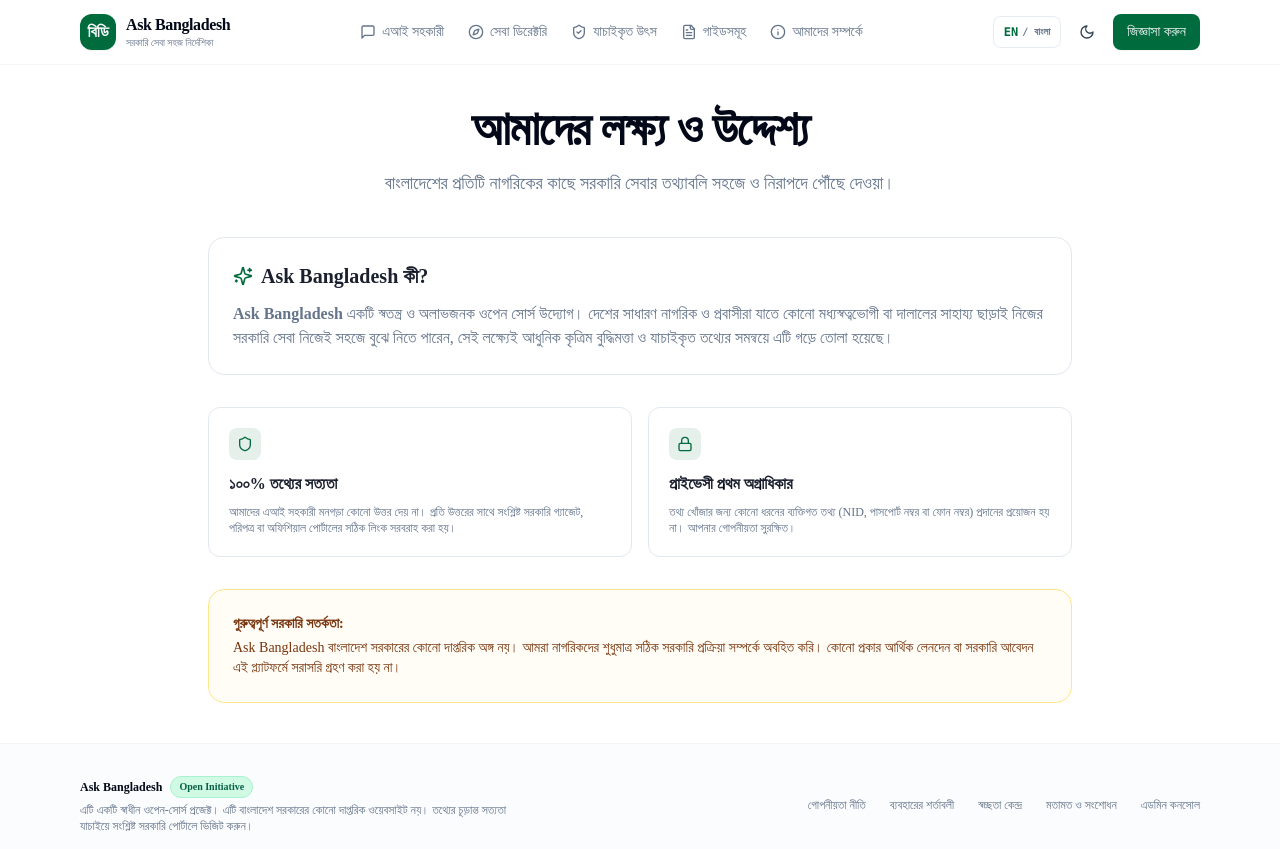
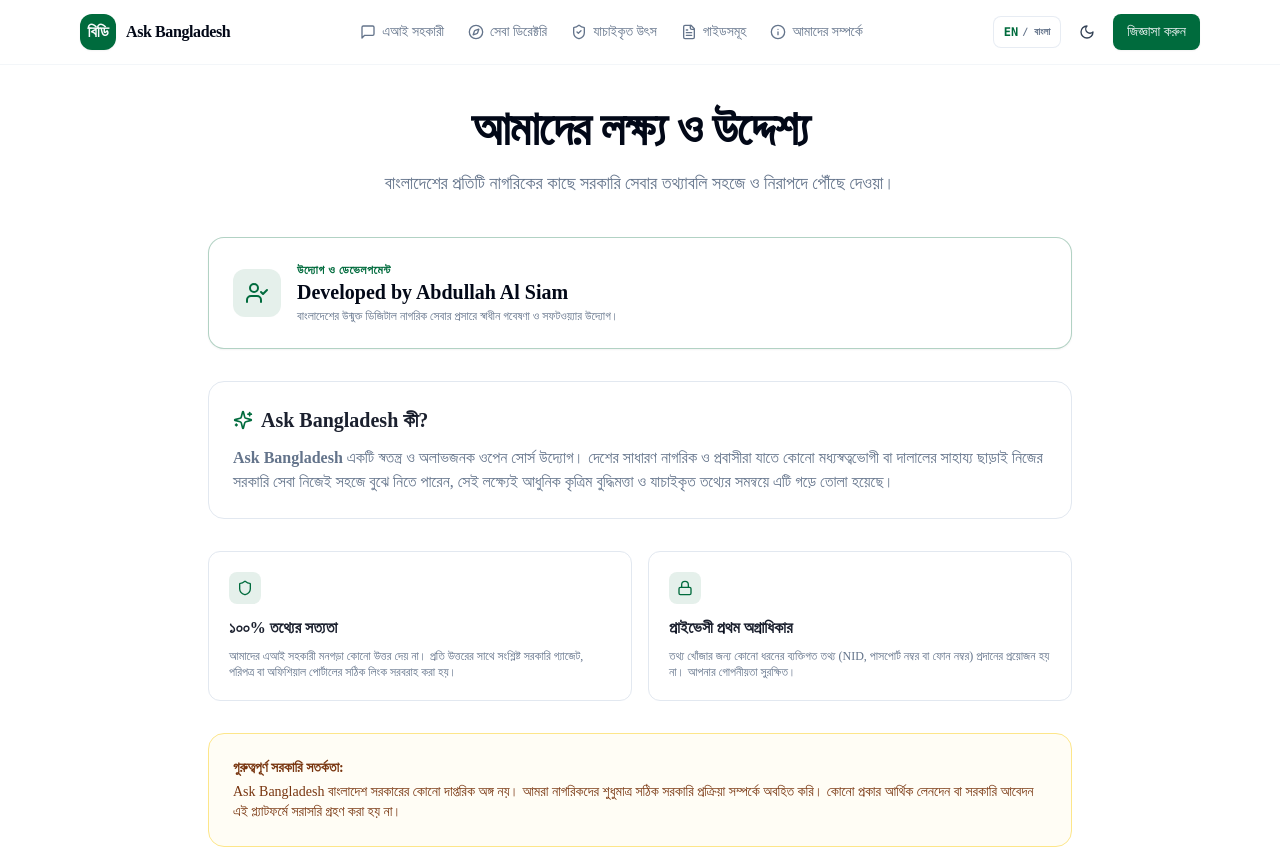
Before and after one commit to dedsecisamood/ask-bangladesh, a Next.js app: page /about in a window 1280 px wide. Shown: the top 849 px of the page. Built offline with nearby package versions, Linux system fonts and the light colour scheme.

Commit message:
feat(branding): add Developed by Abdullah Al Siam to About Us and remove tagline beneath Ask Bangladesh

```diff
--- a/src/app/about/page.tsx
+++ b/src/app/about/page.tsx
@@ -1,31 +1,62 @@
-import { Shield, Sparkles, Lock, Users } from "lucide-react";
-import type { Metadata } from "next";
+"use client";
 
-export const metadata: Metadata = {
-  title: "আমাদের সম্পর্কে — Ask Bangladesh",
-  description: "Ask Bangladesh প্রজেক্টের লক্ষ্য, উদ্দেশ্য এবং পরিচালনার নীতিসমূহ।",
-};
+import { Shield, Sparkles, Lock, UserCheck } from "lucide-react";
+import { useLanguage } from "@/components/language-provider";
 
 export default function AboutPage() {
+  const { language } = useLanguage();
+  const isEn = language === "en";
+
   return (
     <div className="container max-w-4xl mx-auto px-4 py-10">
       <div className="mb-10 text-center">
         <h1 className="text-3xl md:text-5xl font-extrabold tracking-tight mb-4">
-          আমাদের লক্ষ্য ও উদ্দেশ্য
+          {isEn ? "About Ask Bangladesh" : "আমাদের লক্ষ্য ও উদ্দেশ্য"}
         </h1>
         <p className="text-base md:text-lg text-muted-foreground max-w-2xl mx-auto">
-          বাংলাদেশের প্রতিটি নাগরিকের কাছে সরকারি সেবার তথ্যাবলি সহজে ও নিরাপদে পৌঁছে দেওয়া।
+          {isEn
+            ? "Empowering every citizen and overseas Bangladeshi with verified, transparent, and accessible public service information."
+            : "বাংলাদেশের প্রতিটি নাগরিকের কাছে সরকারি সেবার তথ্যাবলি সহজে ও নিরাপদে পৌঁছে দেওয়া।"}
         </p>
       </div>
 
       <div className="prose dark:prose-invert max-w-none space-y-8 text-foreground/90 leading-relaxed">
+        {/* Creator Attribution Section */}
+        <section className="p-6 rounded-2xl bg-card border border-primary/30 shadow-sm flex items-center gap-4">
+          <div className="w-12 h-12 rounded-xl bg-primary/10 flex items-center justify-center text-primary flex-shrink-0">
+            <UserCheck className="w-6 h-6" />
+          </div>
+          <div>
+            <div className="text-xs font-semibold text-primary uppercase tracking-wider">
+              {isEn ? "Engineering & Initiative" : "উদ্যোগ ও ডেভেলপমেন্ট"}
+            </div>
+            <div className="text-lg md:text-xl font-bold text-foreground">
+              Developed by Abdullah Al Siam
+            </div>
+            <p className="text-xs text-muted-foreground mt-0.5">
+              {isEn
+                ? "Independent research and software development for open digital public infrastructure in Bangladesh."
+                : "বাংলাদেশের উন্মুক্ত ডিজিটাল নাগরিক সেবার প্রসারে স্বাধীন গবেষণা ও সফটওয়্যার উদ্যোগ।"}
+            </p>
+          </div>
+        </section>
+
+        {/* Mission Description */}
         <section className="p-6 rounded-2xl bg-card border border-border">
           <h2 className="text-xl font-bold flex items-center gap-2 mb-3">
             <Sparkles className="w-5 h-5 text-primary" />
-            <span>Ask Bangladesh কী?</span>
+            <span>{isEn ? "What is Ask Bangladesh?" : "Ask Bangladesh কী?"}</span>
           </h2>
           <p className="text-sm md:text-base text-muted-foreground">
-            <strong>Ask Bangladesh</strong> একটি স্বতন্ত্র ও অলাভজনক ওপেন সোর্স উদ্যোগ। দেশের সাধারণ নাগরিক ও প্রবাসীরা যাতে কোনো মধ্যস্বত্বভোগী বা দালালের সাহায্য ছাড়াই নিজের সরকারি সেবা নিজেই সহজে বুঝে নিতে পারেন, সেই লক্ষ্যেই আধুনিক কৃত্রিম বুদ্ধিমত্তা ও যাচাইকৃত তথ্যের সমন্বয়ে এটি গড়ে তোলা হয়েছে।
+            {isEn ? (
+              <>
+                <strong>Ask Bangladesh</strong> is an independent open-source AI platform designed to help citizens understand and navigate Bangladesh government services without middlemen or misinformation. The system operates strictly via Retrieval-Augmented Generation (RAG) grounded in official government gazettes, circulars, and portals.
+              </>
+            ) : (
+              <>
+                <strong>Ask Bangladesh</strong> একটি স্বতন্ত্র ও অলাভজনক ওপেন সোর্স উদ্যোগ। দেশের সাধারণ নাগরিক ও প্রবাসীরা যাতে কোনো মধ্যস্বত্বভোগী বা দালালের সাহায্য ছাড়াই নিজের সরকারি সেবা নিজেই সহজে বুঝে নিতে পারেন, সেই লক্ষ্যেই আধুনিক কৃত্রিম বুদ্ধিমত্তা ও যাচাইকৃত তথ্যের সমন্বয়ে এটি গড়ে তোলা হয়েছে।
+              </>
+            )}
           </p>
         </section>
 
@@ -34,9 +65,13 @@
             <div className="w-8 h-8 rounded-lg bg-primary/10 flex items-center justify-center text-primary mb-3">
               <Shield className="w-4 h-4" />
             </div>
-            <h3 className="font-bold text-base mb-2">১০০% তথ্যের সত্যতা</h3>
+            <h3 className="font-bold text-base mb-2">
+              {isEn ? "100% Factual Grounding" : "১০০% তথ্যের সত্যতা"}
+            </h3>
             <p className="text-xs text-muted-foreground">
-              আমাদের এআই সহকারী মনগড়া কোনো উত্তর দেয় না। প্রতি উত্তরের সাথে সংশ্লিষ্ট সরকারি গ্যাজেট, পরিপত্র বা অফিশিয়াল পোর্টালের সঠিক লিংক সরবরাহ করা হয়।
+              {isEn
+                ? "Our AI does not guess or hallucinate government information. Every claim is cited directly to official Bangladesh government (.gov.bd) portals."
+                : "আমাদের এআই সহকারী মনগড়া কোনো উত্তর দেয় না। প্রতি উত্তরের সাথে সংশ্লিষ্ট সরকারি গ্যাজেট, পরিপত্র বা অফিশিয়াল পোর্টালের সঠিক লিংক সরবরাহ করা হয়।"}
             </p>
           </div>
 
@@ -44,17 +79,25 @@
             <div className="w-8 h-8 rounded-lg bg-primary/10 flex items-center justify-center text-primary mb-3">
               <Lock className="w-4 h-4" />
             </div>
-            <h3 className="font-bold text-base mb-2">প্রাইভেসী প্রথম অগ্রাধিকার</h3>
+            <h3 className="font-bold text-base mb-2">
+              {isEn ? "Privacy by Default" : "প্রাইভেসী প্রথম অগ্রাধিকার"}
+            </h3>
             <p className="text-xs text-muted-foreground">
-              তথ্য খোঁজার জন্য কোনো ধরনের ব্যক্তিগত তথ্য (NID, পাসপোর্ট নম্বর বা ফোন নম্বর) প্রদানের প্রয়োজন হয় না। আপনার গোপনীয়তা সুরক্ষিত।
+              {isEn
+                ? "No registration, no NID, and no passport numbers required. All user inputs are automatically scrubbed and protected."
+                : "তথ্য খোঁজার জন্য কোনো ধরনের ব্যক্তিগত তথ্য (NID, পাসপোর্ট নম্বর বা ফোন নম্বর) প্রদানের প্রয়োজন হয় না। আপনার গোপনীয়তা সুরক্ষিত।"}
             </p>
           </div>
         </section>
 
         <section className="p-6 rounded-2xl border border-amber-200 dark:border-amber-900 bg-amber-50/50 dark:bg-amber-950/20 text-xs md:text-sm text-amber-900 dark:text-amber-200">
-          <h3 className="font-bold mb-1">গুরুত্বপূর্ণ সরকারি সতর্কতা:</h3>
+          <h3 className="font-bold mb-1">
+            {isEn ? "Government Disclaimer:" : "গুরুত্বপূর্ণ সরকারি সতর্কতা:"}
+          </h3>
           <p>
-            Ask Bangladesh বাংলাদেশ সরকারের কোনো দাপ্তরিক অঙ্গ নয়। আমরা নাগরিকদের শুধুমাত্র সঠিক সরকারি প্রক্রিয়া সম্পর্কে অবহিত করি। কোনো প্রকার আর্থিক লেনদেন বা সরকারি আবেদন এই প্ল্যাটফর্মে সরাসরি গ্রহণ করা হয় না।
+            {isEn
+              ? "Ask Bangladesh is an independent educational platform and is not an agency of the Government of Bangladesh. No government financial transactions or applications are processed directly on this website."
+              : "Ask Bangladesh বাংলাদেশ সরকারের কোনো দাপ্তরিক অঙ্গ নয়। আমরা নাগরিকদের শুধুমাত্র সঠিক সরকারি প্রক্রিয়া সম্পর্কে অবহিত করি। কোনো প্রকার আর্থিক লেনদেন বা সরকারি আবেদন এই প্ল্যাটফর্মে সরাসরি গ্রহণ করা হয় না।"}
           </p>
         </section>
       </div>
--- a/src/components/layout/header.tsx
+++ b/src/components/layout/header.tsx
@@ -20,9 +20,6 @@
           <div className="flex flex-col text-left">
             <span className="font-bold text-base leading-tight tracking-tight text-foreground">
               Ask Bangladesh
-            </span>
-            <span className="text-[10px] text-muted-foreground font-medium">
-              {t.tagline}
             </span>
           </div>
         </Link>
```
